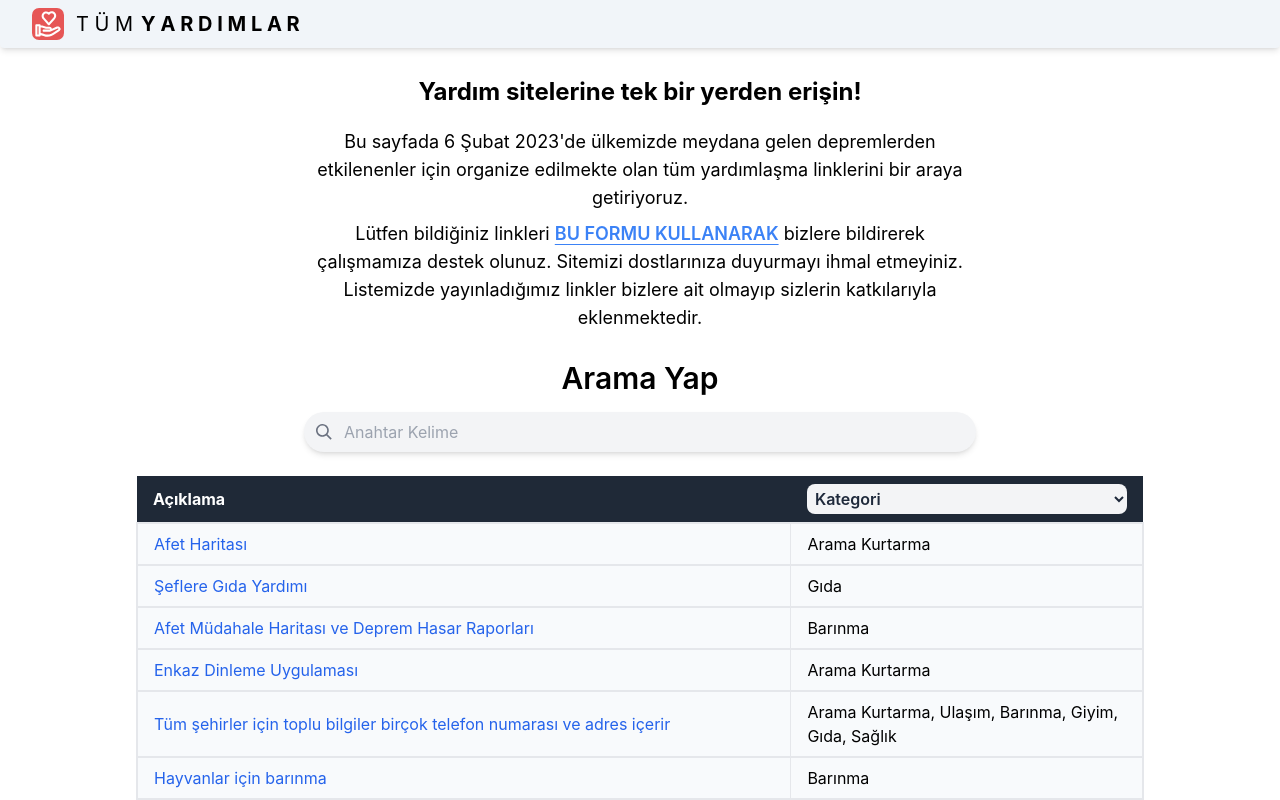
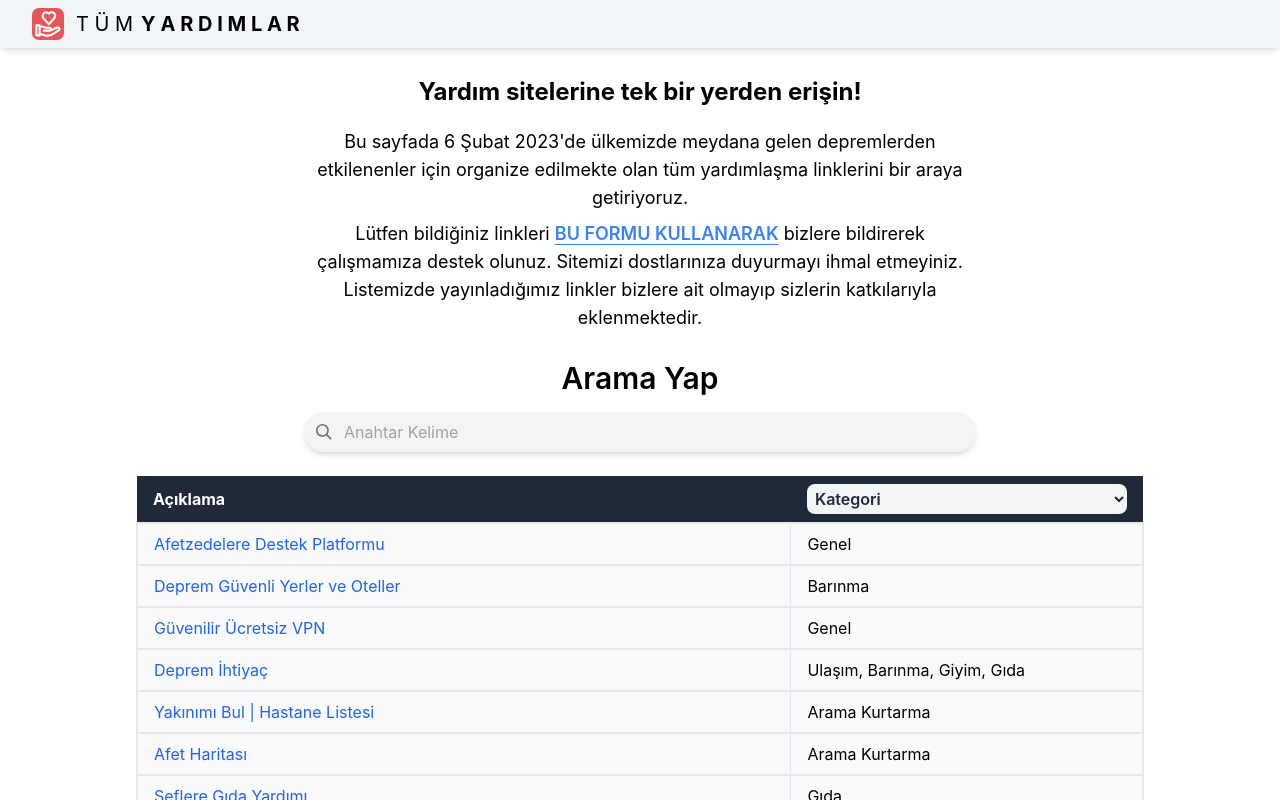
Before and after one commit to alparslandeniz/tumyardimlar, a React (Create React App) app: page / in a window 1280 px wide. Shown: the top 800 px of the page. Built offline with nearby package versions, Linux system fonts and the light colour scheme.

Commit message:
Yeni yardim siteleri eklendi

```diff
--- a/src/Components/Constants/Data.js
+++ b/src/Components/Constants/Data.js
@@ -324,4 +324,29 @@ export const allForms = [
     url: "https://afetharita.com/tr",
     category: "Arama Kurtarma",
   },
+  {
+    description: "Yakınımı Bul | Hastane Listesi",
+    url: "https://yakinimibul.net/",
+    category: "Arama Kurtarma",
+  },
+  {
+    description: "Deprem İhtiyaç",
+    url: "https://depremihtiyac.com/",
+    category: "Ulaşım, Barınma, Giyim, Gıda",
+  },
+  {
+    description: "Güvenilir Ücretsiz VPN",
+    url: "https://1.1.1.1/",
+    category: "Genel",
+  },
+  {
+    description: "Deprem Güvenli Yerler ve Oteller",
+    url: "https://kalacakyer.org/",
+    category: "Barınma",
+  },
+  {
+    description: "Afetzedelere Destek Platformu",
+    url: "https://www.yanindayiz.biz/",
+    category: "Genel",
+  },
 ];
```
